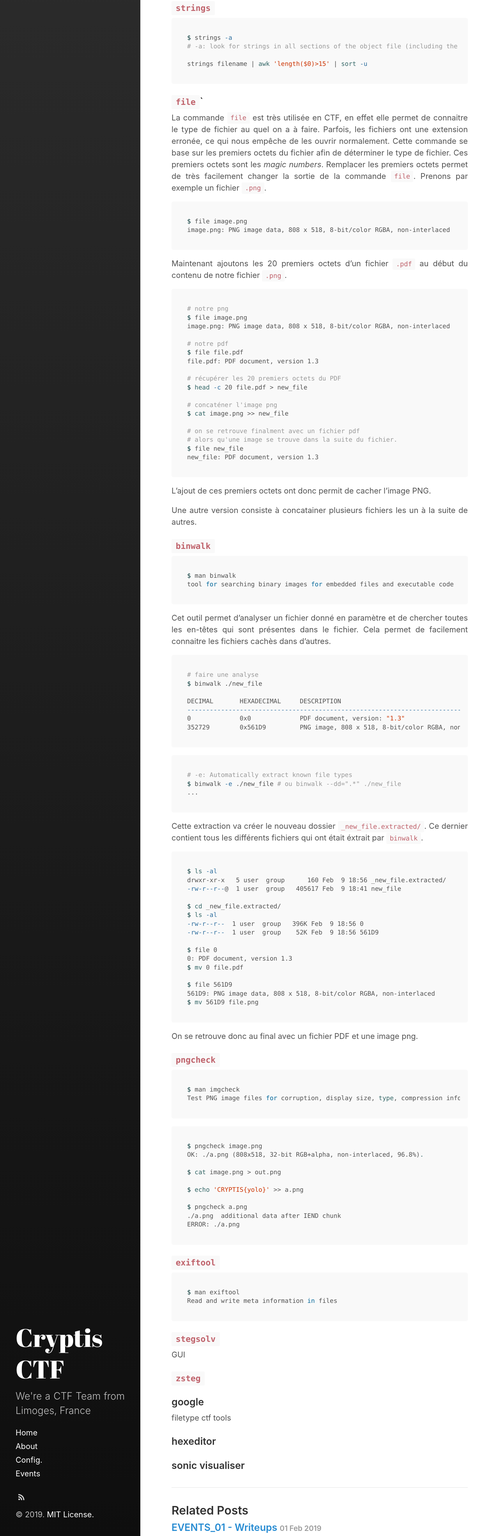
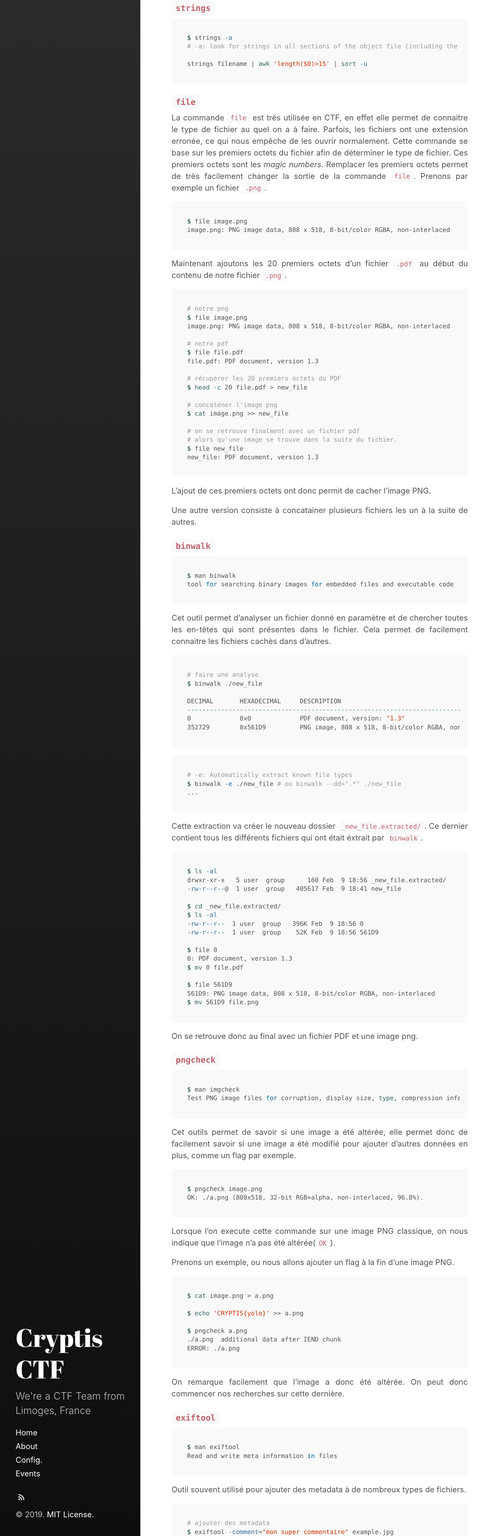
Before and after one commit to TeamCryptis/www, a Jekyll site: the page built from _posts/2019-02-09-event_02.md, in a window 1280 px wide. Shown: the part 1060-5000 px from the top of the page at 39% size. Built offline with Jekyll 4.4.1, drawn with Linux system fonts in a browser that asks for light colours.

Commit message:
Avancement event_02

````diff
--- a/_posts/2019-02-09-event_02.md
+++ b/_posts/2019-02-09-event_02.md
@@ -35,7 +35,7 @@ $ strings -a
 strings filename | awk 'length($0)>15' | sort -u
 ```
 
-### `file``
+### `file`
 La commande `file` est très utilisée en CTF, en effet elle permet de connaitre le type de fichier au quel on a à faire. Parfois, les fichiers ont une extension erronée, ce qui nous empêche de les ouvrir normalement. Cette commande se base sur les premiers octets du fichier afin de déterminer le type de fichier. Ces premiers octets sont les *magic numbers*. Remplacer les premiers octets permet de très facilement changer la sortie de la commande `file`.
 Prenons par exemple un fichier `.png`.
 ```bash
@@ -119,17 +119,22 @@ $ mv 561D9 file.png
 On se retrouve donc au final avec un fichier PDF et une image png.
 
 ### `pngcheck`
-
 ```bash
 $ man imgcheck
 Test PNG image files for corruption, display size, type, compression info
 ```
+Cet outils permet de savoir si une image a été altérée, elle permet donc de facilement savoir si une image a été modifié pour ajouter d'autres données en plus, comme un flag par exemple.
 
 ```bash
 $ pngcheck image.png
 OK: ./a.png (808x518, 32-bit RGB+alpha, non-interlaced, 96.8%).
+```
+Lorsque l'on execute cette commande sur une image PNG classique, on nous indique que l'image n'a pas été altérée(`OK`).
 
-$ cat image.png > out.png
+Prenons un exemple, ou nous allons ajouter un flag à la fin d'une image PNG.
+
+```bash
+$ cat image.png > a.png
 
 $ echo 'CRYPTIS{yolo}' >> a.png
 
@@ -137,6 +142,7 @@ $ pngcheck a.png
 ./a.png  additional data after IEND chunk
 ERROR: ./a.png
 ```
+On remarque facilement que l'image a donc été altérée. On peut donc commencer nos recherches sur cette dernière.
 
 ### `exiftool`
 ```bash
@@ -144,14 +150,48 @@ $ man exiftool
 Read and write meta information in files
 ```
 
+Outil souvent utilisé pour ajouter des metadata à de nombreux types de fichiers.
+
+```bash
+# ajouter des metadata
+$ exiftool -comment="mon super commentaire" example.jpg
+```
+
+Pour lire les metadata o
+```bash
+$ exiftool example
+ExifTool Version Number         : 11.11
+File Name                       : example.jpg
+Directory                       : .
+File Size                       : 1016 kB
+File Modification Date/Time     : 2019:02:12 10:56:08+01:00
+File Access Date/Time           : 2019:02:12 13:35:45+01:00
+File Inode Change Date/Time     : 2019:02:12 10:56:08+01:00
+File Permissions                : rw-r--r--
+File Type                       : JPEG
+File Type Extension             : jpg
+MIME Type                       : image/jpeg
+Comment                         : mon super commentaire # notre commentaire
+Image Width                     : 3024
+Image Height                    : 4032
+Encoding Process                : Baseline DCT, Huffman coding
+Bits Per Sample                 : 8
+Color Components                : 3
+Y Cb Cr Sub Sampling            : YCbCr4:2:0 (2 2)
+Image Size                      : 3024x4032
+Megapixels                      : 12.2
+```
+
 ### `stegsolv`
-GUI
+[Outils](http://www.caesum.com/handbook/stego.htm) qui permet d'analyser une image.
 
 ### `zsteg`
+Permet de détecter des infomrations su
+
+### Sonic Visualiser
+Permet de réaliser des analyses spectrales de fichiers audio. On utilise souvent un Layer Spectrogram pour trouver des informations cachées. Disponible [ici](https://www.sonicvisualiser.org/).
 
 ### google
 filetype ctf tools
-
-### hexeditor
-
-### sonic visualiser
+> Ex: png ctf tools
+> sound ctf tools
````
